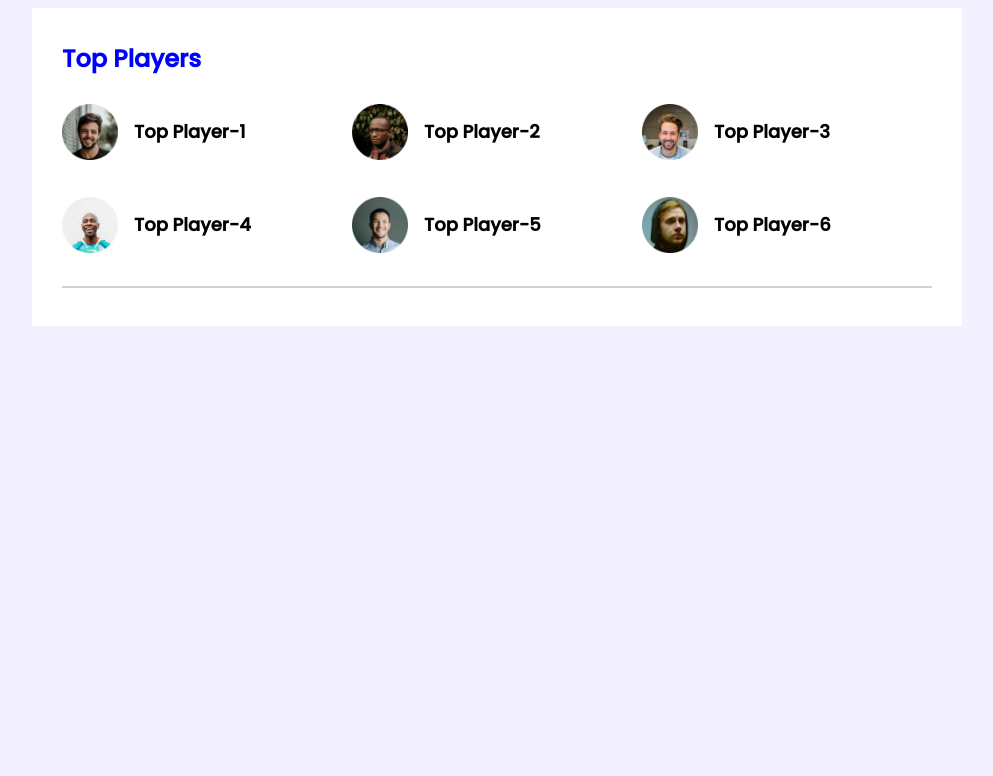
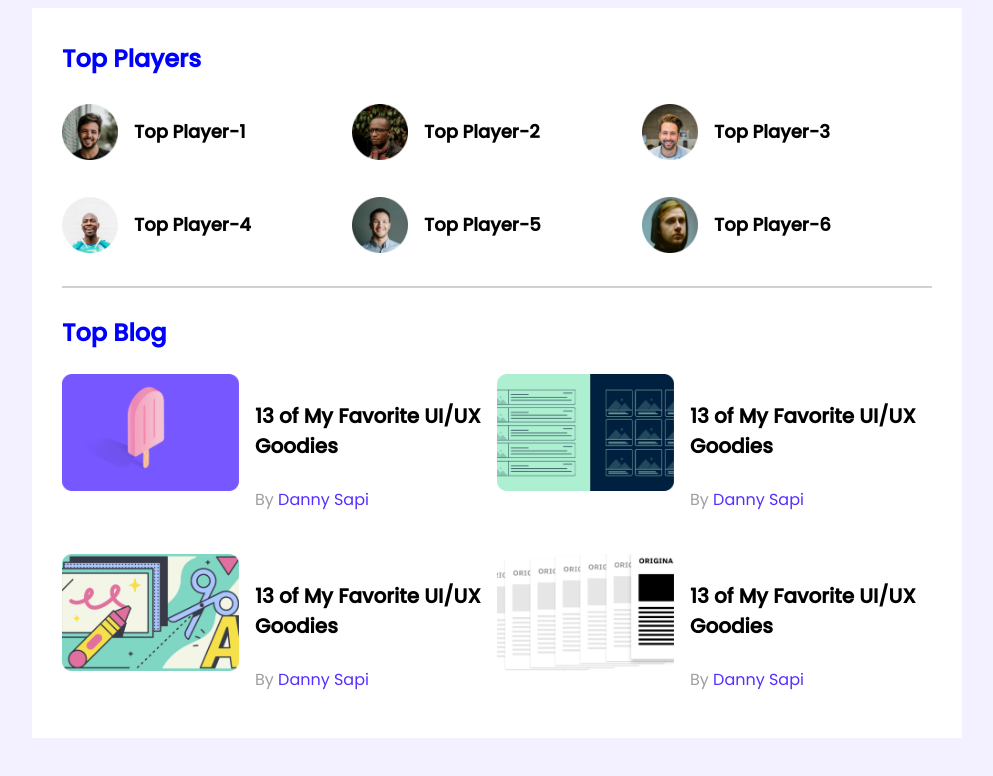
Before and after one commit to Hamidul-1/leader-board-css, a plain HTML site: page index.html in a window 1280 px wide. Shown: the whole page, without its empty margins (143-1136 px from the left). Drawn offline with Linux system fonts and the light colour scheme.

Commit message:
top blog added

```diff
--- a/index.html
+++ b/index.html
@@ -45,6 +45,45 @@
                 </div>
             </div>
             <hr>
+            <h3 class="section-title">Top Blog</h3>
+            <div class="blogs">
+                <article class="blog">
+                    <div class="thumbnail">
+                        <img src="images/blogs/blog-1.png" alt="">
+                    </div>
+                    <div class="blog-info">
+                        <h4 class="blog-title">13 of My Favorite UI/UX Goodies</h4>
+                        <p class="blog-author">By <a href="">Danny Sapi</a></p>
+                    </div>
+                </article>
+                <article class="blog">
+                    <div class="thumbnail">
+                        <img src="images/blogs/blog-2.png" alt="">
+                    </div>
+                    <div class="blog-info">
+                        <h4 class="blog-title">13 of My Favorite UI/UX Goodies</h4>
+                        <p class="blog-author">By <a href="">Danny Sapi</a></p>
+                    </div>
+                </article>
+                <article class="blog">
+                    <div class="thumbnail">
+                        <img src="images/blogs/blog-3.png" alt="">
+                    </div>
+                    <div class="blog-info">
+                        <h4 class="blog-title">13 of My Favorite UI/UX Goodies</h4>
+                        <p class="blog-author">By <a href="">Danny Sapi</a></p>
+                    </div>
+                </article>
+                <article class="blog">
+                    <div class="thumbnail">
+                        <img src="images/blogs/blog-4.png" alt="">
+                    </div>
+                    <div class="blog-info">
+                        <h4 class="blog-title">13 of My Favorite UI/UX Goodies</h4>
+                        <p class="blog-author">By <a href="">Danny Sapi</a></p>
+                    </div>
+                </article>
+            </div>
         </section>
     </main>
 
--- a/styles/style.css
+++ b/styles/style.css
@@ -1,36 +1,44 @@
 /* fonts */
 @import url('https://fonts.googleapis.com/css2?family=Poppins:wght@400;500&display=swap');
+
 /* style */
-body{
+body {
     font-family: 'Poppins', sans-serif;
     background-color: #F3F1FF;
 }
-main{
+
+main {
     display: flex;
     justify-content: center;
 }
-.container{
+
+.container {
     background-color: #FFFFFF;
     width: 870px;
     padding: 30px;
 }
-hr{
+
+hr {
     border: 1px solid #D1D1D1;
+    margin-bottom: 27px;
 }
-.section-title{
+
+.section-title {
     color: blue;
     font-size: 24px;
     margin-top: 3px;
 }
+
 /* top-players-style */
-.top-players{
+.top-players {
     margin-bottom: 30px;
 }
+
 .players {
     display: grid;
     grid-template-columns: repeat(3, 1fr);
     /* grid-template-columns: 1fr 1fr 1fr; */
-    grid-row-gap:30px;
+    grid-row-gap: 30px;
 }
 
 .player {
@@ -42,7 +50,41 @@ hr{
     width: 56px;
     height: 56px;
 }
-.player-name{
+
+.player-name {
     margin-left: 16px;
     font-size: 18px;
 }
+
+/* -------------
+top blog style
+---------------- */
+.blogs{
+    display: grid;
+    grid-template-columns: repeat(2, 1fr);
+    grid-row-gap:26px;
+}
+.blog{
+    display: flex;
+}
+
+.blog img {
+    width: 177px;
+    height: 117px;
+}
+
+.blog-info {
+    margin-left: 16px;
+}
+.blog-title{
+    font-size: 20px;
+}
+.blog-author {
+    font-size: 16px;
+    color: #9F9F9F;
+}
+.blog-author a{
+    text-decoration: none;
+    font-size: 16px;
+    color: #562EFF;
+}
```
